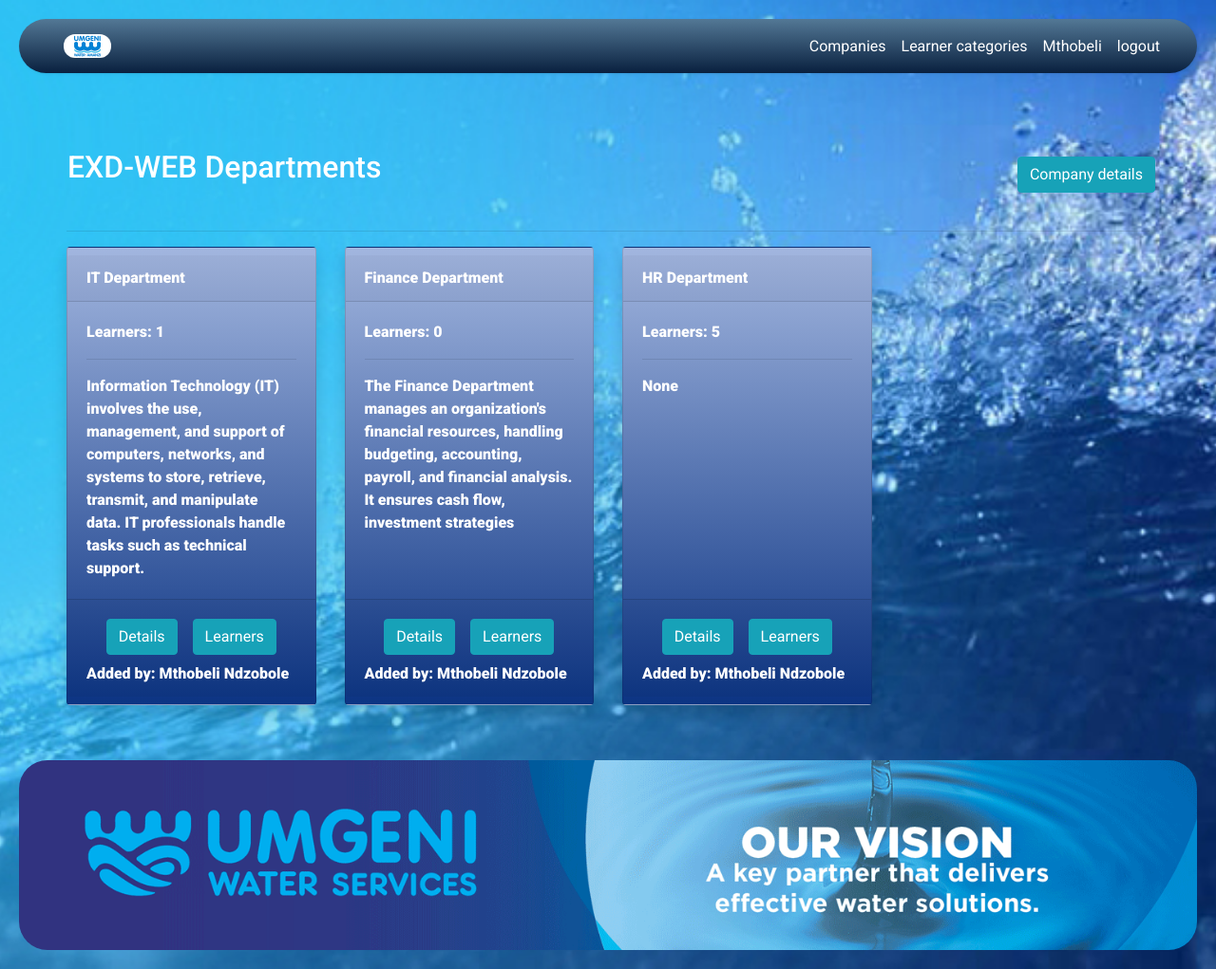
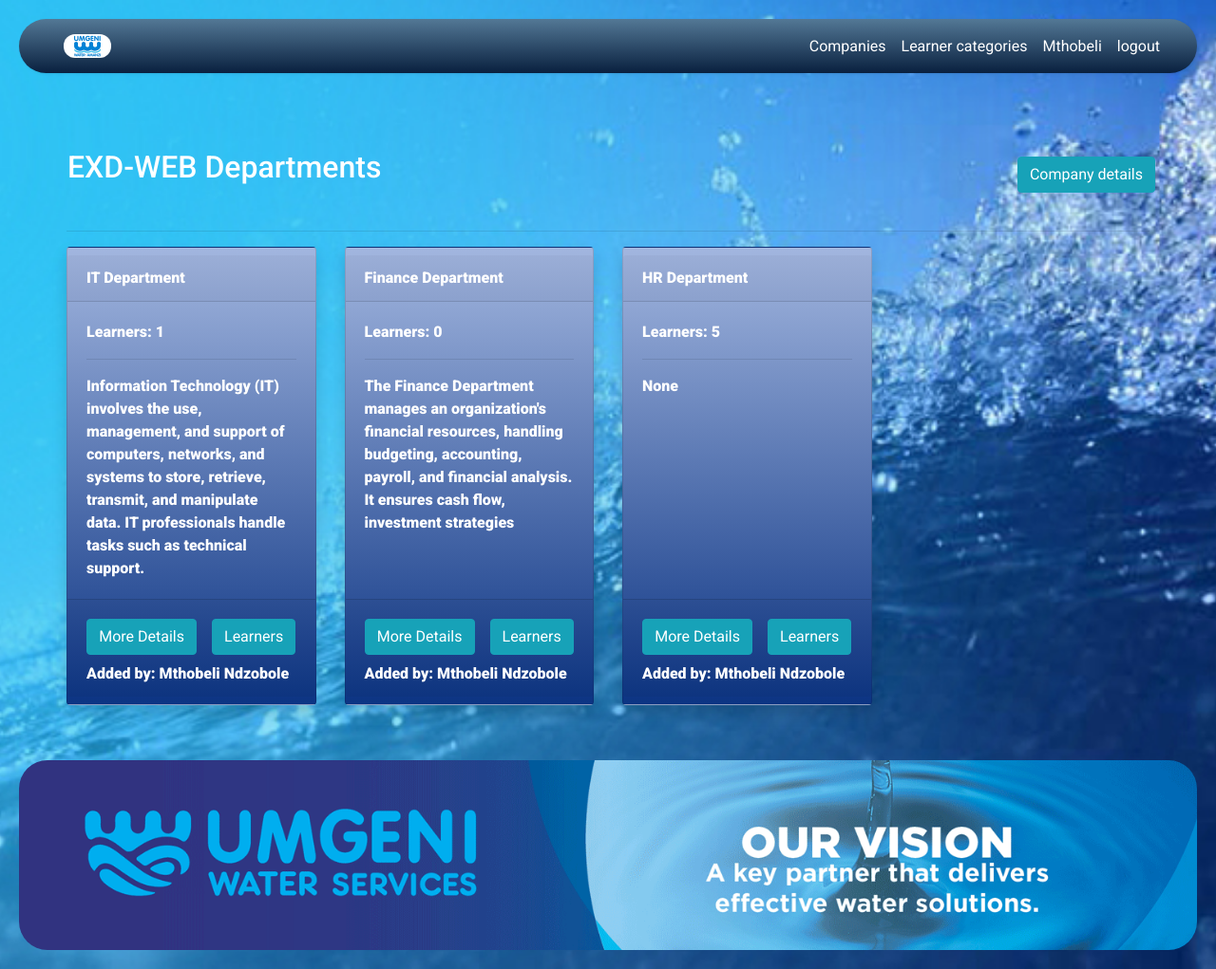
Before and after one commit to HopewellA1/LearnerRecruitment, a Django app: page /hostEmployer/departments/1 in a window 1280 px wide. Shown: the whole page at 95% size. Run offline with Django 5.2, Linux system fonts and the light colour scheme; a user stored in the database is signed in; data comes from the database, SQL or seed files in the repository; some libraries are stand-ins or nearby versions.

Commit message:
reset fix commit

```diff
--- a/LoginManager/views.py
+++ b/LoginManager/views.py
@@ -54,7 +54,7 @@ def ResertEmail(request, user, to_email):
         "protocol": 'https' if request.is_secure() else 'http'
     })
     print(to_email)
-    if send_mail(mail_subject,f"{message}"  ,'hairforyoubymandy@gmail.com',[f'{to_email}'], fail_silently=False,
+    if send_mail(mail_subject,f"{message}"  ,'',[f'{to_email}'], fail_silently=False,
     ):
         return messages.success(request,f"Click on the link that has been sent to {to_email}, to reset your password.")
     else:
--- a/hostEmployer/templates/hostEmployer/departments.html
+++ b/hostEmployer/templates/hostEmployer/departments.html
@@ -118,13 +118,13 @@
                                     <div class="row" style="display:flex; color:white; justify-content:center">
 
                                         <div style="padding:0.5rem">
-                                            <a class="btn btn-info" href="{% url 'departmentDetails' departmentId=department.department.DepartmentId %}">
-                                                Details
+                                            <a class="btn btn-info" title="See more details about the department." href="{% url 'departmentDetails' departmentId=department.department.DepartmentId %}">
+                                                More Details
                                             </a>
                                         </div>
 
                                         <div style="padding:0.5rem">
-                                            <a class="btn btn-info" href="{% url 'DepartmentLearners' departmentId=department.department.DepartmentId %}">
+                                            <a class="btn btn-info" title="View learners recruited on this department" href="{% url 'DepartmentLearners' departmentId=department.department.DepartmentId %}">
                                                 Learners
                                             </a>
                                         </div>
--- a/main/settings.py
+++ b/main/settings.py
@@ -25,7 +25,7 @@ BASE_DIR = Path(__file__).resolve().parent.parent
 SECRET_KEY = os.getenv("DJANGO_SECRET_KEY", get_random_secret_key())
 
 # SECURITY WARNING: don't run with debug turned on in production!
-DEBUG = False
+DEBUG = True
 ALLOWED_HOSTS = config("DJANGO_ALLOWED_HOSTS").split(",")
 CSRF_TRUSTED_ORIGINS =config("Django_CSRF_TRUSTED_ORIGINS").split(",")
 
```
